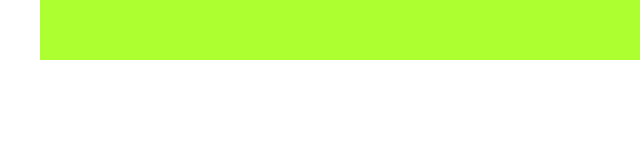
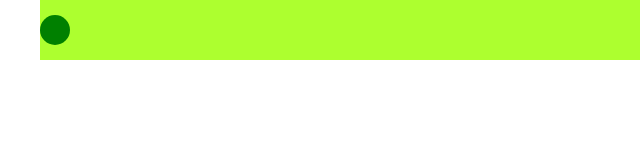
Before and after one commit to DEniSCHauR40/tic-tac-toe, a plain HTML site: page index.html in a window 1280 px wide. Shown: the full height of the page, 0-640 px from the left. Drawn offline with Linux system fonts and the light colour scheme.

Commit message:
feat: add logo

```diff
--- a/style.css
+++ b/style.css
@@ -21,7 +21,12 @@ a{
     background-color: greenyellow;
     height: 60px;
 }
-
+.logo__img{
+    width: 30px;
+    height: 30px;
+    border-radius: 50%;
+    background: green;
+}
 .nav__list{
     width: 200px;
 }
```
